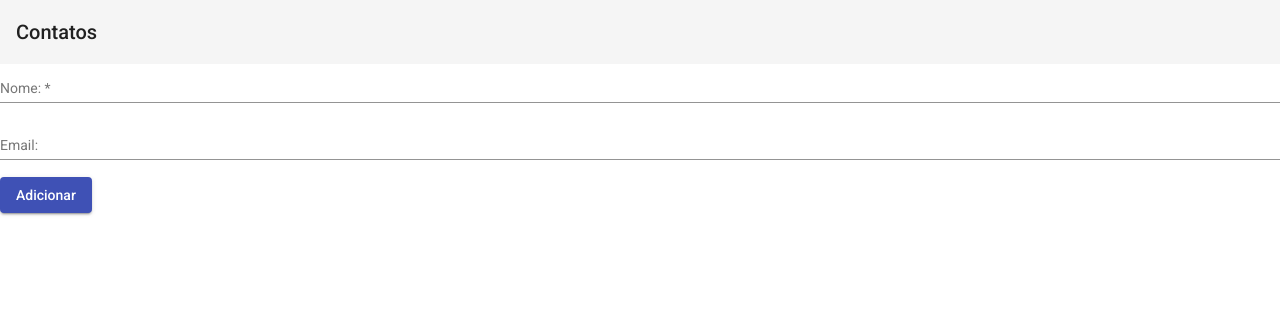
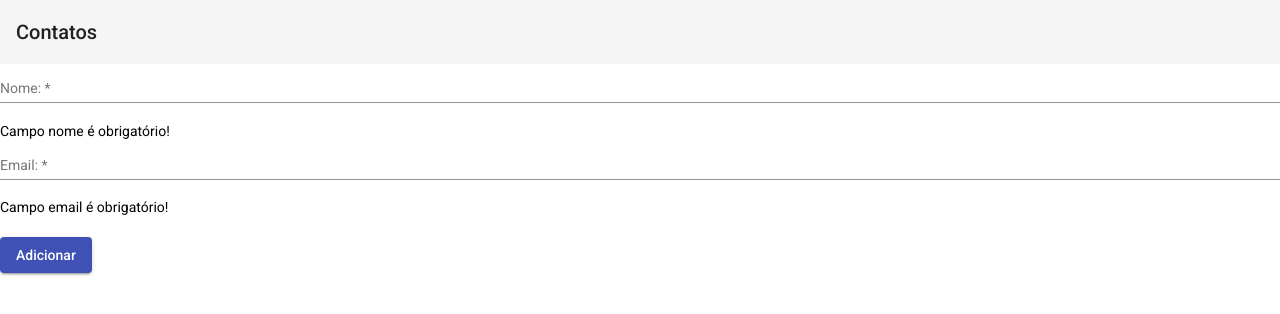
Before and after one commit to eduardoconceicao90/agenda-front, an Angular app: page / in a window 1280 px wide. Shown: the top 314 px of the page. Built offline with nearby package versions, Linux system fonts and the light colour scheme.

Commit message:
Trabalhando com validações do formulario

```diff
--- a/src/app/contato/contato.component.html
+++ b/src/app/contato/contato.component.html
@@ -4,11 +4,26 @@
       <mat-label>Nome: </mat-label>
       <input formControlName="nome" matInput placeholder="Digite seu nome">
     </mat-form-field>
+    <div *ngIf="formulario.controls.nome.errors">
+      <div *ngIf="formulario.controls.nome.errors?.required">
+        Campo nome é obrigatório!
+      </div>
+    </div>
 
     <mat-form-field class="full-width">
       <mat-label>Email: </mat-label>
       <input formControlName="email" matInput placeholder="Digite seu email">
     </mat-form-field>
+    <div *ngIf="formulario.controls.email.errors">
+      <div *ngIf="formulario.controls.email.errors?.required">
+        Campo email é obrigatório!
+      </div>
+      <div *ngIf="formulario.controls.email.errors?.email">
+        Email inválido!
+      </div>
+    </div>
+
+    <br>
 
     <button mat-raised-button color="primary">Adicionar</button>
 </form>
--- a/src/app/contato/contato.component.ts
+++ b/src/app/contato/contato.component.ts
@@ -18,12 +18,17 @@
   ngOnInit(): void {
     this.formulario = this.fb.group({
       nome: ['', Validators.required],
-      email: ['', Validators.email]
+      email: ['', [Validators.required, Validators.email]]
     })
   }
 
   submit() {
-    console.log(this.formulario?.value)
+    const erroNomeRequired = this.formulario.controls.nome.errors?.required
+    const erroEmailInvalido = this.formulario.controls.email.errors?.email
+
+    console.log('erroNomeRequired: ', erroNomeRequired)
+    console.log('erroEmailInvalido: ', erroEmailInvalido)
+
     // this.service.save(c).subscribe(resposta => {
     //   console.log(resposta)
     // })
```
